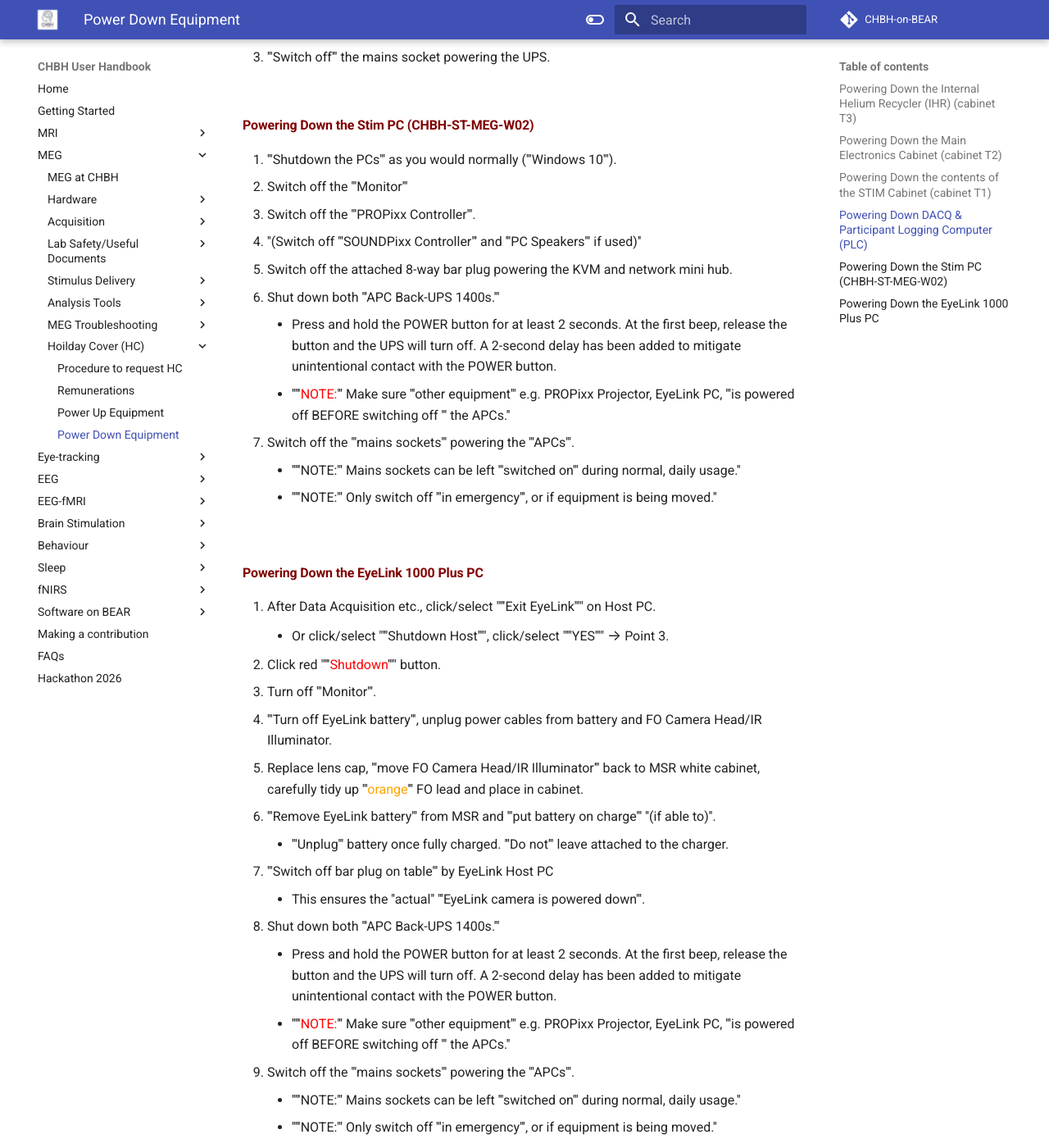
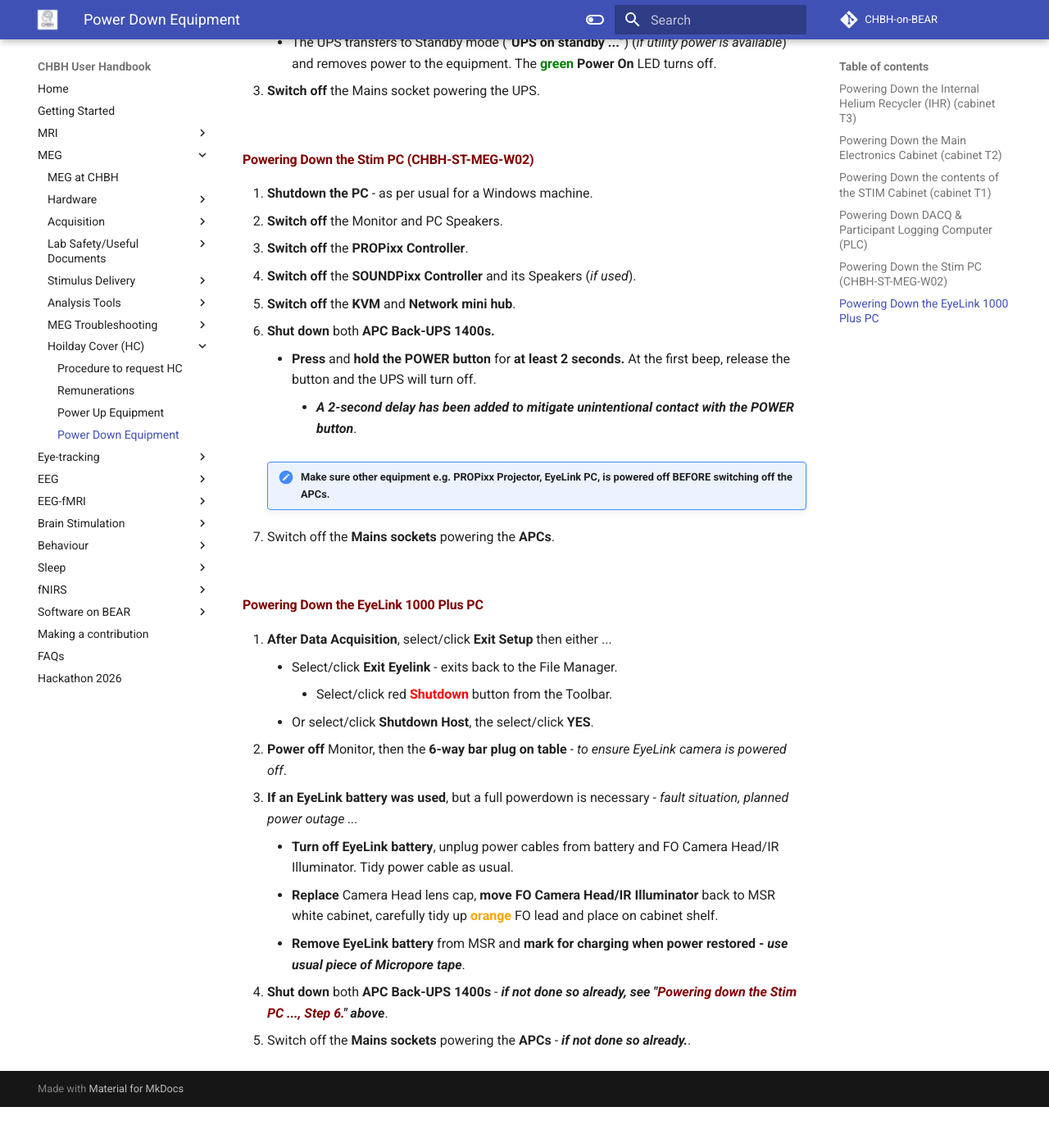
Before and after one commit to chbh-opensource/chbh-on-bear, an MkDocs documentation site: the page built from docs/meg/troubleshooting/power_down.md, in a window 1280 px wide and 1400 px high, scrolled down 2513 px. Shown: the whole window at 82% size. Built offline with MkDocs 1.6.1 and Material for MkDocs 9.7.7, drawn with Linux system fonts in a browser that asks for light colours; comment, search, counter and statistics services are not loaded; after the commit the page ends 3863 px from its top, so only the background shows below that; some of the changed text lies outside the part shown.

Commit message:
Continuing with MEG HC repo

```diff
--- a/docs/meg/troubleshooting/power_down.md
+++ b/docs/meg/troubleshooting/power_down.md
@@ -4,7 +4,7 @@
 **<span style="color:maroon">In fault situations, planned (UoB) power outages, or End-of-Day, equipment will need to be shutdown</span>**
 </big>
 
-!!! warning "<span style="font-size:medium"><span style="color:red">NOTE:</span> In normal, End-of-Day usage, not ALL equipment needs to be powered down.</span><br /><span style="font-size:medium"><span style="color:red">NOTE:</span> e.g. DO NOT power down IHR, Main Electronics, DACQ etc. on a daily basis!!! </span>"
+!!! warning "<span style="font-size:medium"><span style="color:red">NOTE:</span> In normal, End-of-Day usage, not ALL equipment needs to be powered down.</span><br /><span style="font-size:medium"><span style="color:red">NOTE:</span> e.g. DO NOT power down IHR, Main Electronics, DACQ etc. on a daily basis!!! Stim PC, PROPixx Controller, KVM etc., to remain powered.</span>"
 
 #### <span style="color:maroon">Powering Down the Internal Helium Recycler (IHR) (cabinet T3)</span>
 
@@ -53,58 +53,55 @@
 
 **Powering Down the DACQ Console, "Sinuhe"**
 
-1. ''From Login Screen''.
-	- Bottom right corner, left mouse click, select "'''Shut Down'''".
-2.  ''If logged In''
+1. *From Login Screen*.
+	- Bottom right corner, left mouse click, select **Shut Down**.
+2.  *If logged In*
 	- Exit Acquisition program, close Terminal windows etc.
 	- Bottom left corner, left click.
-	- Hover over "'''Leave'''", select "'''Shutdown'''".
-3. Power off''' Monitor and Speakers.
-4. Switch off''' the mains socket powering the DACQ.
+	- Hover over **Leave**, select **Shutdown**
+3. **Power off** Monitor and Speakers.
+4. **Switch off** the Mains socket powering the DACQ, Monitor & Speakers.
 
 **Powering Down the Participant Logging Computer (PLC)**
 
-1. '''Press''' the power button on the front of the PC.
-2. '''Power off''' the Monitor.
-3. '''Switch off''' the mains sockets powering the PC and Monitor.
+1. **Press** the power button on the front of the PC.
+2. **Power off** the Monitor.
+3. **Switch off** the Mains sockets powering the PC and Monitor.
 
-**Power off the associated Eaton UPS, labelled "UPS20" - <span style="color:red">On the floor, at back of IHR Tank Room</span>**.
+**Power off the Eaton UPS, labelled "UPS20", in the IHR Tank Room**
 
-1.  '''Turn off''' the equipment that is connected to the UPS (''see above'').
-2. '''Press''' and hold the '''Off''' button on the front panel for approximately three seconds. <br /> The UPS starts to beep and shows a status of “'''UPS off pending…'''” <br /> The UPS transfers to Standby mode (if utility power is available) and removes power to the equipment. The green Power On LED turns off.
-3. '''Switch off''' the mains socket powering the UPS.
+1. **Power off** equipment that is connected to the UPS (*see above*).
+2. **Press the On/Off button** on the front panel for approximately three seconds.
+	- The UPS starts to beep and shows a status of “**UPS off pending ...**”
+	- The UPS transfers to Standby mode (“**UPS on standby ...**”) (*if utility power is available*) and removes power to the equipment. The **<span style="color:green">green</span> Power On** LED turns off.
+3. **Switch off** the Mains socket powering the UPS.
+
 
 <br />
 #### <span style="color:maroon">Powering Down the Stim PC (CHBH-ST-MEG-W02)</span>
 
-1.  '''Shutdown the PCs''' as you would normally ('''Windows 10''').
-2. Switch off the '''Monitor'''
-3. Switch off the '''PROPixx Controller'''.
-4. ''(Switch off '''SOUNDPixx Controller''' and '''PC Speakers''' if used)''
-5. Switch off the attached 8-way bar plug powering the KVM and network mini hub.
-6. Shut down both '''APC Back-UPS 1400s.'''
-	- Press and hold the POWER button for at least 2 seconds. At the first beep, release the button and the UPS will turn off. A 2-second delay has been added to mitigate unintentional contact with the POWER button.
-	- '''''<span style="color:red">NOTE:</span>''' Make sure '''other equipment''' e.g. PROPixx Projector, EyeLink PC, '''is powered off BEFORE switching off ''' the APCs.''
-7. Switch off the '''mains sockets''' powering the '''APCs'''.
-	- '''''NOTE:''' Mains sockets can be left '''switched on''' during normal, daily usage.''
-	- '''''NOTE:''' Only switch off '''in emergency''', or if equipment is being moved.''
+1. **Shutdown the PC** - as per usual for a Windows machine.
+2. **Switch off** the Monitor and PC Speakers.
+3. **Switch off** the **PROPixx Controller**.
+4. **Switch off** the  **SOUNDPixx Controller** and its Speakers (*if used*).
+5. **Switch off** the **KVM** and **Network mini hub**.
+6. **Shut down** both **APC Back-UPS 1400s.**
+	- **Press** and **hold the POWER button** for **at least 2 seconds.** At the first beep, release the button and the UPS will turn off.
+		- ***A 2-second delay has been added to mitigate unintentional contact with the POWER button***.
+	!!! Note "Make sure other equipment e.g. PROPixx Projector, EyeLink PC, is powered off BEFORE switching off the APCs."
+7. Switch off the **Mains sockets** powering the **APCs**.
 
 <br />
 #### <span style="color:maroon">Powering Down the EyeLink 1000 Plus PC</span>
 
-1. After Data Acquisition etc., click/select "'''Exit EyeLink'''" on Host PC.
-	- Or click/select "'''Shutdown Host'''", click/select "'''YES'''" <span style="font-size:large">&rarr;</span> Point 3.
-2. Click red "'''<span style="color:red">Shutdown</span>'''" button.
-3. Turn off '''Monitor'''.
-4.  '''Turn off EyeLink battery''', unplug power cables from battery and FO Camera Head/IR Illuminator.
-5. Replace lens cap, '''move FO Camera Head/IR Illuminator''' back to MSR white cabinet, carefully tidy up '''<span style="color:orange">orange</span>''' FO lead and place in cabinet.
-6.  '''Remove EyeLink battery''' from MSR and '''put battery on charge''' ''(if able to)''.
-	- '''Unplug''' battery once fully charged. '''Do not''' leave attached to the charger.
-7. '''Switch off bar plug on table''' by EyeLink Host PC
-	- This ensures the ''actual'' '''EyeLink camera is powered down'''.
-8. Shut down both '''APC Back-UPS 1400s.'''
-	- Press and hold the POWER button for at least 2 seconds. At the first beep, release the button and the UPS will turn off. A 2-second delay has been added to mitigate unintentional contact with the POWER button.
-	- '''''<span style="color:red">NOTE:</span>''' Make sure '''other equipment''' e.g. PROPixx Projector, EyeLink PC, '''is powered off BEFORE switching off ''' the APCs.''
-9. Switch off the '''mains sockets''' powering the '''APCs'''.
-	- '''''NOTE:''' Mains sockets can be left '''switched on''' during normal, daily usage.''
-	- '''''NOTE:''' Only switch off '''in emergency''', or if equipment is being moved.''
+1. **After Data Acquisition**, select/click **Exit Setup** then either ...
+	- Select/click **Exit Eyelink** - exits back to the File Manager.
+		- Select/click red **<span style="color:red">Shutdown</span>** button from the Toolbar.
+	- Or select/click **Shutdown Host**, the select/click **YES**.
+3. **Power off** Monitor, then the **6-way bar plug on table** - *to ensure EyeLink camera is powered off*.
+4. **If an EyeLink battery was used**, but a full powerdown is necessary - *fault situation, planned power outage ...*
+	- **Turn off EyeLink battery**, unplug power cables from battery and FO Camera Head/IR Illuminator. Tidy power cable as usual.
+	- **Replace** Camera Head lens cap, **move FO Camera Head/IR Illuminator** back to MSR white cabinet, carefully tidy up **<span style="color:orange">orange</span>** FO lead and place on cabinet shelf.
+	- **Remove EyeLink battery** from MSR and **mark for charging when power restored - *use usual piece of Micropore tape***.
+5. **Shut down** both **APC Back-UPS 1400s** - ***if not done so already, see "<span style="color:maroon">Powering down the Stim PC ..., Step 6.</span>" above***.
+6. Switch off the **Mains sockets** powering the **APCs** - ***if not done so already.***.
```
Also changed, not shown: docs/meg/acquisition/megbookings.md (+4 -4 lines), docs/meg/troubleshooting/power_up.md (+4 -3 lines), docs/meg/troubleshooting/shutdown_restart.md (+2 -2 lines).
